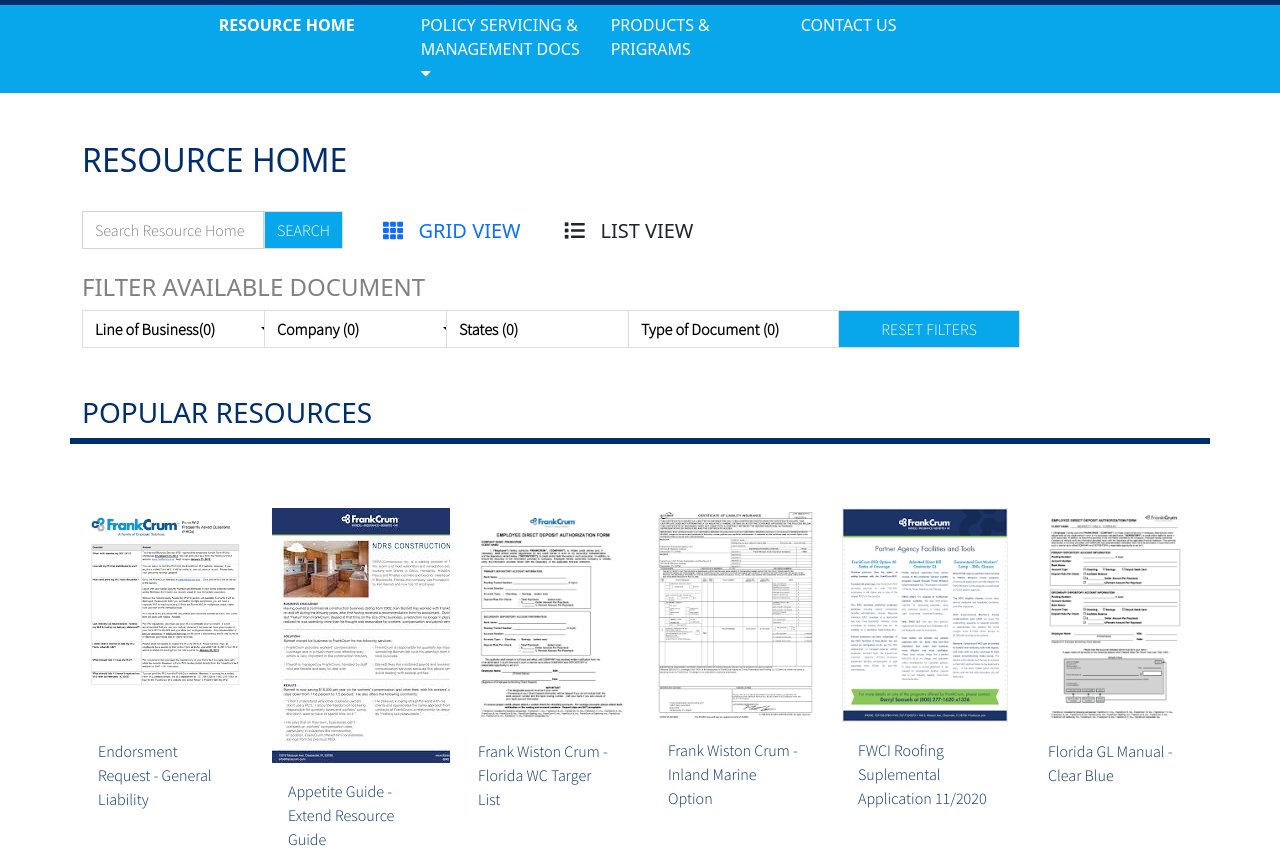
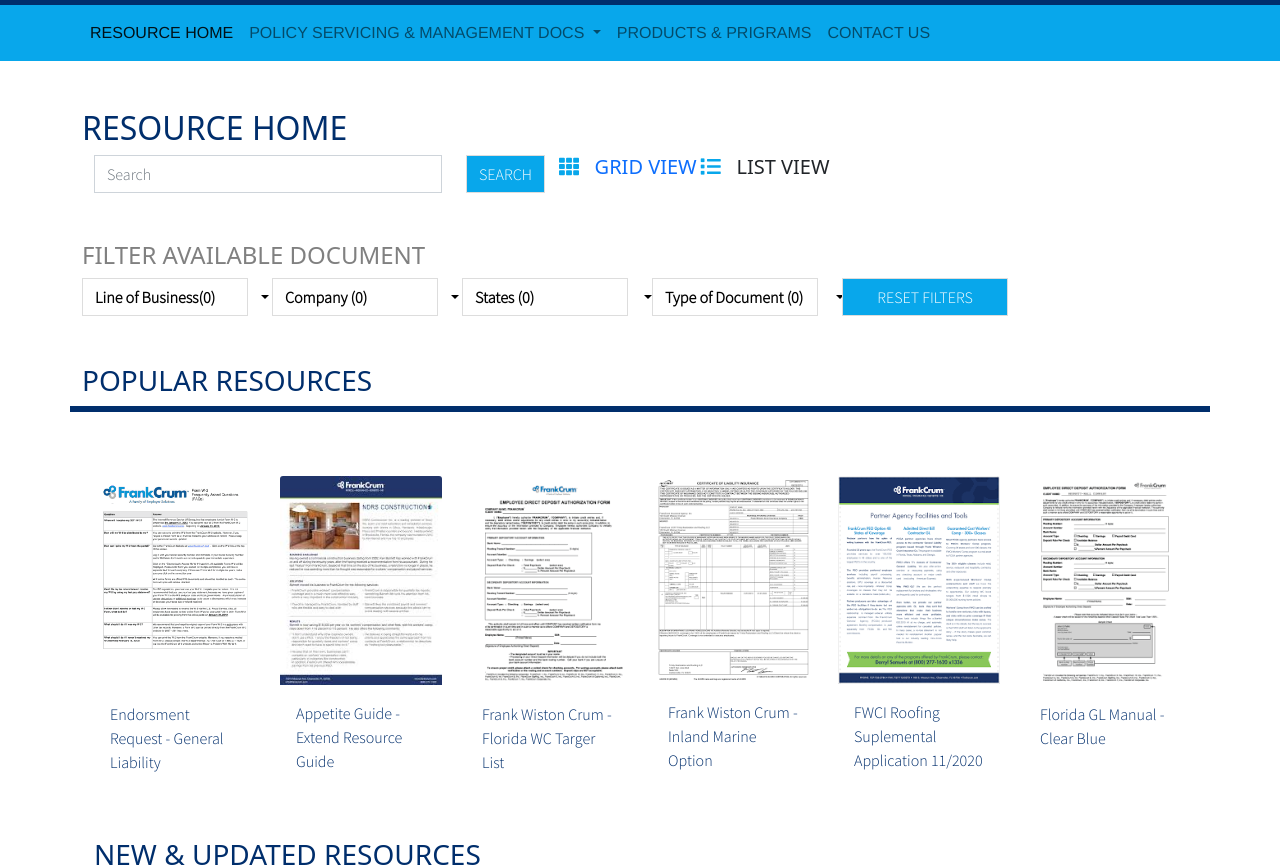
Before and after one commit to Marko-Davidovic/FrankCrum, a plain HTML site: page index.html in a window 1280 px wide. Shown: the part 98-965 px from the top of the page. Drawn offline with nearby package versions, Linux system fonts and the light colour scheme.

Commit message:
final code

```diff
--- a/index.html
+++ b/index.html
@@ -25,39 +25,56 @@
             </div>
         </nav>
     <!--End of Navbar-->
-
-    <!--Navigation-->
-            <div class="navigation p-2 text-white">
-                <div class="container offset-2 justify-content-start wrap">
-                    <div class="row">
-                      <div class="p-0 col col-md-2 col-sm-2">
-                        <strong>RESOURCE HOME</strong>
-                      </div>
-                      <div class="col col col-md-2 col-sm-2">
+            <div class="container-fluid pl-5 navigation ">
+                <nav class="navbar navbar-expand-lg navbar-light navigation">
+            <div class="container navigation">
+            <button class="navbar-toggler" type="button" data-bs-toggle="collapse" data-bs-target="#navbarSupportedContent" aria-controls="navbarSupportedContent" aria-expanded="false" aria-label="Toggle navigation">
+            <span class="navbar-toggler-icon"></span>
+            </button>
+            <div class="collapse navbar-collapse" id="navbarSupportedContent">
+            <ul class="navbar-nav me-auto mb-2 mb-lg-0">
+                <li class="nav-item">
+                <a class="nav-link active" aria-current="page" href="#">RESOURCE HOME</a>
+                </li>
+                <li class="nav-item dropdown">
+                <a class="nav-link dropdown-toggle" href="#" id="navbarDropdown" role="button" data-bs-toggle="dropdown" aria-expanded="false">
                     POLICY SERVICING & MANAGEMENT DOCS
-                        <i class="fas fa-caret-down"></i>
-                      </div>
-                      <div class="col col-md-2 col-sm-2">
-                        PRODUCTS & PRIGRAMS
-                      </div>
-                      <div class="col col-md-2 col-sm-2">
-                        CONTACT US
+                </a>
+                <ul class="dropdown-menu" aria-labelledby="navbarDropdown">
+                    <li><a class="dropdown-item" href="#">Action</a></li>
+                    <li><a class="dropdown-item" href="#">Another action</a></li>
+                    <li><hr class="dropdown-divider"></li>
+                    <li><a class="dropdown-item" href="#">Something else here</a></li>
+                </ul>
+                </li>
+                <li class="nav-item">
+                <a class="nav-link" href="#">PRODUCTS & PRIGRAMS</a>
+                </li>
+                <li class="nav-item">
+                <a class="nav-link" href="#" tabindex="-1" aria-disabled="true">CONTACT US</a>
+                </li>
+            </ul>
             </div>
         </div>
+        </nav>
         </div>
-            </div>
-     <!-- End of Navigation-->
 
      <!--Options section-->
-          <div class="container text-white mb-5 justify-content-start">
-              <div class="row col-12 mt-5">
+
+         <div class="container text-white mb-5 mt-5">
+              <div class="row">
                 <h2>RESOURCE HOME</h2>
-                <form class="d-flex mb-4 mt-4">
-                    <div class="col-4 col-md-2 g-0">
-                    <input type="text" class="form-control " value="Search Resource Home">
                 </div>
-                        <input type="button" class="btn btn-primary" value="SEARCH" >
-                        <div class="col-4 col-md-4 col-sm-4 mt-2 align-items-center justify-content-start">
+                <div class="container justify-content-space-between">
+                    <div class="row">
+                    <div class="col-4">
+                        <input class="form-control me-2" type="search" placeholder="Search" aria-label="Search">
+
+                    </div>
+                    <div class="col-1">
+                        <button class="btn btn-primary" type="submit">SEARCH</button>
+                    </div>
+                        <div class="col-sm-12 col-md-8 col-lg-4">
                             <a href="#" class="h5 mb-0 mt-2" >
                                 <i class="grid-view fas fa-th"></i>
                                 &nbsp GRID VIEW</a>
@@ -66,11 +83,18 @@
                                 &nbsp LIST VIEW
                             </a>
                         </div>
-                </form>
-                <div class="row justify-content-flext">
+                    </div>
+                </div>
+            </div>
+                <div class="container">
+                    <div class="row">
                         <h4>FILTER AVAILABLE DOCUMENT</h4>
-                    <div class="col-2 ">
-                        <button class="btn btn-secondary border-grey dropdown-toggle btn-block" type="button" id="dropdownMenu2" data-bs-toggle="dropdown" aria-expanded="false">
+                    </div>
+                 </div>
+                    <div class="container mb-5">
+                        <div class="row">
+                            <div class="col-sm-12 col-md-6 col-lg-2 col-xl-2 col-xxl-2 ">
+                            <button class="btn w-100 btn-secondary border-grey dropdown-toggle btn-block" type="button" id="dropdownMenu2" data-bs-toggle="dropdown" aria-expanded="false">
                                                     <strong>Line of Business(0)  &nbsp &nbsp &nbsp &nbsp &nbsp &nbsp</strong>
                                             </button>
                                             <ul class="dropdown-menu" aria-labelledby="dropdownMenu2">
@@ -79,8 +103,8 @@
                                                 <li><button class="dropdown-item" type="button">Something else here</button></li>
                                             </ul>
                                 </div>
-                    <div class="col-2 ">
-                        <button class="btn btn-secondary dropdown-toggle btn-block" type="button" id="dropdownMenu2" data-bs-toggle="dropdown" aria-expanded="false">
+                                    <div class="col-sm-12 col-md-6 col-lg-2 col-xl-2 col-xxl-2">
+                                    <button class="btn w-100 btn-secondary dropdown-toggle btn-block" type="button" id="dropdownMenu2" data-bs-toggle="dropdown" aria-expanded="false">
                                                             <strong>Company (0)  &nbsp &nbsp &nbsp &nbsp &nbsp &nbsp &nbsp &nbsp &nbsp &nbsp &nbsp &nbsp</strong>
                                                         </button>
                                                         <ul class="dropdown-menu" aria-labelledby="dropdownMenu2">
@@ -89,8 +113,8 @@
                                                             <li><button class="dropdown-item" type="button">Something else here</button></li>
                                                         </ul>
                                 </div>
-                    <div class="col-2 ">
-                        <button class="btn btn-secondary dropdown-toggle" type="button" id="dropdownMenu2" data-bs-toggle="dropdown" aria-expanded="false">
+                                <div class="col-sm-12 col-md-6 col-lg-2 col-xl-2 col-xxl-2">
+                                <button class="btn w-100 btn-secondary dropdown-toggle" type="button" id="dropdownMenu2" data-bs-toggle="dropdown" aria-expanded="false">
                                                         <strong>States (0) &nbsp &nbsp &nbsp &nbsp &nbsp &nbsp &nbsp &nbsp &nbsp &nbsp &nbsp &nbsp &nbsp &nbsp &nbsp &nbsp</strong>
                                                     </button>
                                                     <ul class="dropdown-menu" aria-labelledby="dropdownMenu2">
@@ -99,9 +123,9 @@
                                                         <li><button class="dropdown-item" type="button">Something else here</button></li>
                                                     </ul>
                                 </div>
-                    <div class="col-2 ">
-                        <button class="btn btn-secondary dropdown-toggle" type="button" id="dropdownMenu2" data-bs-toggle="dropdown" aria-expanded="false">
-                            <strong>Type of Document (0)  &nbsp  &nbsp  &nbsp  &nbsp  &nbsp  &nbsp  &nbsp  &nbsp</strong>
+                                <div class="col-sm-12 col-md-6 col-lg-2 col-xl-2 col-xxl-2">
+                                <button class="btn w-100 btn-secondary dropdown-toggle" type="button" id="dropdownMenu2" data-bs-toggle="dropdown" aria-expanded="false">
+                                                        <strong>Type of Document (0)  &nbsp &nbsp  &nbsp  &nbsp</strong>
                                                     </button>
                                                     <ul class="dropdown-menu" aria-labelledby="dropdownMenu2">
                                                         <li><button class="dropdown-item" type="button">Action</button></li>
@@ -109,49 +133,56 @@
                                                         <li><button class="dropdown-item" type="button">Something else here</button></li>
                                                     </ul>
                                 </div>
-                    <input type="button" class="col-2 btn-reset btn btn-primary" value="RESET FILTERS" >
+                                <div class="col-sm-12 col-md-6 col-lg-2 col-xl-2 col-xxl-2">
+                                <button type="button" class="btn w-100 btn-primary">RESET FILTERS</button>
+                                </div>
+                        </div>
+                    </div>
                 </div>
               </div>
           </div>
      <!--End of Options section-->
 
                         <!--Picture section-->
-            <div class="container mb-5 justify-content-space-between">
-                <div class="row align-items-start">
+                                        <div class="container mb-5">
+                                            <div class="row">
                                                 <h3>POPULAR RESOURCES</h3>
                                                 <hr class="hr"/>
-                    <div class="card pt-5 col-2 col-lg-2 col-md-4 col-sm-2" >
-                        <img src="img/picture.png" class="img-fluid" alt="...">
+                                        </div>
+                                        <div class=container>
+                                            <div class="row">
+                                                <div class="card pt-5 pb-5  col-sm-12 col-md-5 col-lg-2" >
+                                                    <img src="img/picture.png" class="card-img-top" alt="...">
                                                     <div class="card-body">
                                                     <p class="card-text">Endorsment Request - General Liability</p>
                                                     </div>
                                                 </div>
-                    <div class="card pt-5 col-2 col-lg-2 col-md-4 col-sm-2" >
-                        <img src="img/picture12.png" class="cimg-fluid" alt="...">
+                                                <div class="card pt-5 pb-5  col-sm-12 col-md-5 col-lg-2" >
+                                                    <img src="img/picture12.png" class="card-img-top" alt="...">
                                                         <div class="card-body">
                                                             <p class="card-text">Appetite Guide - <br>Extend Resource <br>Guide</p>
                                                         </div>
                                                 </div>
-                    <div class="card pt-5 col-2 col-lg-2 col-md-4 col-sm-2" >
-                        <img src="img/picture3.png" class="img-fluid" alt="...">
+                                                <div class="card pt-5 pb-5  col-sm-12 col-md-5 col-lg-2" >
+                                                    <img src="img/picture3.png" class="card-img-top" alt="...">
                                                     <div class="card-body">
                                                         <p class="card-text">Frank Wiston Crum - Florida WC Targer List</p>
                                                     </div>
                                                 </div>
-                    <div class="card pt-5 col-2 col-lg-2 col-md-4 col-sm-2" >
-                        <img src="img/picture8.png" class="img-fluid" alt="...">
+                                                <div class="card pt-5 pb-5  col-sm-12 col-md-5   col-lg-2" >
+                                                    <img src="img/picture8.png" class="card-img-top" alt="...">
                                                     <div class="card-body">
                                                         <p class="card-text">Frank Wiston Crum - Inland Marine Option</p>
                                                     </div>
                                                 </div>
-                    <div class="card pt-5 col-2 col-lg-2 col-md-4 col-sm-2" >
-                        <img src="img/picture5.png" class="img-fluid" alt="...">
+                                                <div class="card pt-5 pb-5  col-sm-12 col-md-5  col-lg-2" >
+                                                    <img src="img/picture5.png" class="card-img-top" alt="...">
                                                     <div class="card-body">
                                                         <p class="card-text">FWCI Roofing Suplemental <br>Application 11/2020</p>
                                                     </div>
                                                 </div>
-                    <div class="card pt-5 col-2 col-lg-2 col-md-4 col-sm-2" >
-                        <img src="img/picture6.png" class="img-fluid" alt="...">
+                                                <div class="card pt-5 pb-5  col-sm-12 col-md-5 col-lg-2" >
+                                                    <img src="img/picture6.png" class="card-img-top" alt="...">
                                                     <div class="card-body">
                                                         <p class="card-text">Florida GL Manual - <br>Clear Blue</p>
                                                     </div>
@@ -162,37 +193,37 @@
                                             <div class="row justify-content-space-between" >
                                                 <h3>NEW & UPDATED RESOURCES</h3>
                                                 <hr class="hr"/>
-                    <div class="card pt-5 col-2 col-lg-2 col-md-4 col-sm-2 " >
+                                                <div class="card pt-5 col-sm-12 col-md-5 col-lg-2 " >
                                                     <img src="img/picture12.png" class="img-fluid" alt="...">
                                                     <div class="card-body">
                                                         <p class="card-text">Agent - Broker of <br>Record Change - Acord <br>36 01-07</p>
                                                     </div>
                                                 </div>
-                    <div class="card pt-5 col-2 col-lg-2 col-md-4 col-sm-2" >
+                                                <div class="card pt-5 col-sm-12 col-md-5 col-lg-2" >
                                                     <img src="img/picture8.png" class="img-fluid" alt="...">
                                                     <div class="card-body">
                                                         <p class="card-text">Handyman Affidevit</p>
                                                     </div>
                                                 </div>
-                    <div class="card pt-5 col-2 col-lg-2 col-md-4 col-sm-2" >
+                                                <div class="card pt-5 col-sm-12 col-md-5 col-lg-2" >
                                                     <img src="img/picture.png" class="img-fluid" alt="...">
                                                     <div class="card-body">
                                                         <p class="card-text">Appetite Guide - Extended Resource Guide</p>
                                                     </div>
                                                 </div>
-                    <div class="card pt-5 col-2 col-lg-2 col-md-4 col-sm-2" >
+                                                <div class="card pt-5 col-sm-12 col-md-5 col-lg-2" >
                                                     <img src="img/picture13.png" class="img-fluid" alt="...">
                                                     <div class="card-body">
                                                         <p class="card-text">Frank Wiston Crum - <br>Florida Dividend Program Eligibility -<br> Construction</p>
                                                     </div>
                                                 </div>
-                    <div class="card pt-5 col-2 col-lg-2 col-md-4 col-sm-2" >
+                                                <div class="card pt-5 col-sm-12 col-md-5 col-lg-2" >
                                                     <img src="img/picture14.png" class="img-fluid" alt="...">
                                                     <div class="card-body">
                                                         <p class="card-text">Frank Wiston Crum -<br> Florida Dividend Program Eligibility -<br> Non-Construction</p>
                                                     </div>
                                                 </div>
-                    <div class="card pt-5 col-2 col-lg-2 col-md-4 col-sm-2" >
+                                                <div class="card pt-5 col-sm-12 col-md-5 col-lg-2" >
                                                     <img src="img/picture2.png" class="img-fluid" alt="...">
                                                     <div class="card-body">
                                                         <p class="card-text">Coverage Map - FWCI All <br>Lines</p>
@@ -200,15 +231,16 @@
                                                 </div>
                                             </div>
                                             </div>
+                                        </div>
                             <!-- End of Picture section-->
 
                             <!-- Footer section -->
-            <footer class="container-fluid footer-left">
-            <!-- Copyright -->
-            <div class="text-left col-11 offset-1 p-4 text-reset">
+                                <footer class="container-fluid  mb-0">
+                                    <div class="row footer-left p-4">
+                                        <div  class="col-12 offset-1">
                                             © 2021 FrankWinstonCrum
                                         </div>
-            <!-- Copyright -->
+                                    </div>
                                 </footer>
 </body>
 </html>
--- a/style.css
+++ b/style.css
@@ -14,8 +14,6 @@
 .navigation{
     background-color: #08a7eb;
     text-decoration: white;
-    z-index: 1;
-    flex-wrap: wrap;
 }
 .options{
 flex-wrap: wrap;
@@ -60,27 +58,28 @@ a {
 }
 
 .grid-view {
-    padding-left: 5vh;
+    /* padding-left: 5vh; */
     text-decoration: none !important;
-
+    color: #002e6c;
+}
+.fas{
+    color: #08a7eb
 }
 
-.list-view {
+/* .list-view {
     padding-left: 5vh;
-}
+} */
 
 .btn {
     background-color: #08a7eb;
-    size: 100%;
-    column-width: 100%;
     border-color: #ddd;
 
 }
 input, button, .btn {
     border-radius: 0 !important;
     font-family: 'Open Sans', sans-serif;
-font-family: 'Roboto', sans-serif;
-font-family: 'Source Sans Pro', sans-serif;
+    font-family: 'Roboto', sans-serif;
+    font-family: 'Source Sans Pro', sans-serif;
 }
 
 .btn-secondary{
@@ -98,6 +97,8 @@ font-family: 'Source Sans Pro', sans-serif;
     background-color: #adb5bd;
     color: white;
     font-family: "Helvetica Neue", Helvetica, Arial, sans-serif;
+
+
 }
 /*
 .middle {
```
Lines whose indentation alone changed are shown as unchanged.
